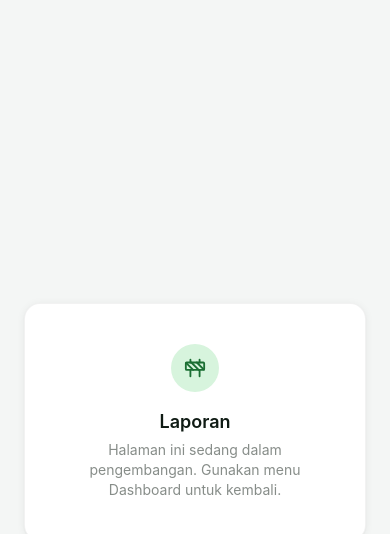
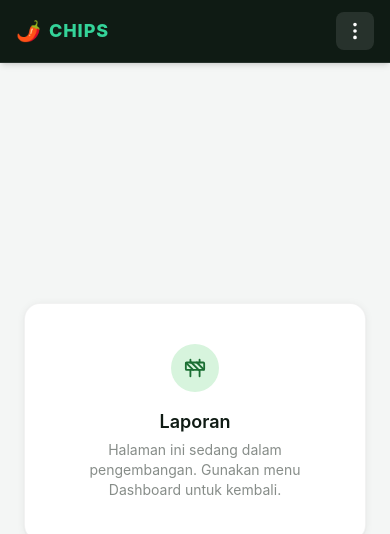
Before and after one commit to ejaaaa12/chips-smart-agriculture, a Next.js app: page /admin/laporan in a window 390 px wide. Shown: the top 534 px of the page. Built offline with nearby package versions, Linux system fonts and the light colour scheme.

Commit message:
Update Sidebar mobile & PetaniDashboard API

```diff
--- a/app/petani/page.tsx
+++ b/app/petani/page.tsx
@@ -31,8 +31,8 @@ const NAMA_BULAN = [
   "Jul", "Agu", "Sep", "Okt", "Nov", "Des",
 ];
 
-// 🟢 IP Tailscale Raspberry Pi Backend
-const RASPI_IP = "http://100.97.117.87:8000";
+// 🟢 Menggunakan Environment Variable Ngrok dengan Fallback IP Lokal
+const RASPI_URL = process.env.NEXT_PUBLIC_RASPI_URL || "http://100.97.117.87:8000";
 
 export default function PetaniDashboard() {
   const [komoditas, setKomoditas] = useState<Komoditas>(DAFTAR_KOMODITAS[0]);
@@ -69,7 +69,12 @@ export default function PetaniDashboard() {
     setLoading(true);
     const komoditasSlug = komoditas.id.toLowerCase().replace("_", "-");
 
-    fetch(`${RASPI_IP}/predict?days=365&komoditas=${komoditasSlug}`)
+    // 🟢 Memanggil API Ngrok + Header Bypass Warning
+    fetch(`${RASPI_URL}/predict?days=365&komoditas=${komoditasSlug}`, {
+      headers: {
+        "ngrok-skip-browser-warning": "true",
+      },
+    })
       .then((res) => {
         if (!res.ok) {
           throw new Error(`HTTP error! Status: ${res.status}`);
@@ -129,9 +134,12 @@ export default function PetaniDashboard() {
 
   return (
     <div className="flex min-h-screen bg-[#f4f6f5]">
-      <Sidebar role="petani" />
+      {/* 🟢 Sidebar hanya muncul di layar desktop (lg ke atas) agar rapi di HP */}
+      <div className="hidden lg:block">
+        <Sidebar role="petani" />
+      </div>
 
-      <main className="flex-1 p-6 lg:p-8 min-w-0">
+      <main className="flex-1 p-4 sm:p-6 lg:p-8 min-w-0">
         <Topbar
           emoji="🌱"
           title="Dashboard Petani"
@@ -139,7 +147,7 @@ export default function PetaniDashboard() {
           description={`Kelola lahan, panen dan pantau prediksi harga ${komoditas.nama.toLowerCase()}.`}
           dateLabel="17 Juli 2026"
           rightSlot={
-            <div className="w-48">
+            <div className="w-full sm:w-48 mt-2 sm:mt-0">
               <KomoditasSelector selected={komoditas} onSelect={setKomoditas} />
             </div>
           }
--- a/components/Sidebar.tsx
+++ b/components/Sidebar.tsx
@@ -1,5 +1,6 @@
 "use client";
 
+import { useState } from "react";
 import Link from "next/link";
 import { usePathname, useRouter } from "next/navigation";
 import {
@@ -17,6 +18,8 @@ import {
   LogOut,
   ChevronDown,
   Cloud,
+  MoreVertical, // 👈 Pakai ikon titik 3
+  X,
 } from "lucide-react";
 
 type Role = "petani" | "admin";
@@ -42,6 +45,7 @@ const adminNav = [
 export default function Sidebar({ role }: { role: Role }) {
   const pathname = usePathname();
   const router = useRouter();
+  const [isOpen, setIsOpen] = useState(false);
   const nav = role === "petani" ? petaniNav : adminNav;
 
   const handleLogout = () => {
@@ -51,14 +55,53 @@ export default function Sidebar({ role }: { role: Role }) {
   };
 
   return (
-    <aside className="hidden lg:flex lg:flex-col w-64 shrink-0 bg-ink-900 text-white h-screen sticky top-0">
-      {/* 🟢 BRAND CHIPS */}
-      <div className="flex items-center gap-2.5 px-5 py-5 border-b border-white/10">
+    <>
+      {/* 🟢 TOP BAR KHUSUS HP (Ikon Titik 3) */}
+      <div className="lg:hidden flex items-center justify-between px-4 py-3 bg-ink-900 text-white w-full fixed top-0 left-0 z-40 border-b border-white/10 shadow-md">
+        <div className="flex items-center gap-2">
+          <span className="text-xl">🌶️</span>
+          <span className="font-extrabold tracking-wider text-emerald-400 text-lg">CHIPS</span>
+        </div>
+
+        {/* Tombol Titik 3 */}
+        <button
+          onClick={() => setIsOpen(!isOpen)}
+          className="p-2 rounded-lg bg-white/10 hover:bg-white/20 text-white transition-colors"
+          aria-label="Toggle Navigation"
+        >
+          {isOpen ? <X size={22} /> : <MoreVertical size={22} />}
+        </button>
+      </div>
+
+      {/* 🟢 BACKDROP HITAM SAAT MENU DI-KLIK */}
+      {isOpen && (
+        <div
+          onClick={() => setIsOpen(false)}
+          className="lg:hidden fixed inset-0 bg-black/60 z-40 backdrop-blur-sm transition-opacity"
+        />
+      )}
+
+      {/* 🟢 DRAWER SIDEBAR */}
+      <aside
+        className={`fixed top-0 left-0 z-50 h-screen w-64 bg-ink-900 text-white flex flex-col shrink-0 transition-transform duration-300 ease-in-out lg:sticky lg:translate-x-0 ${
+          isOpen ? "translate-x-0 pt-0" : "-translate-x-full"
+        }`}
+      >
+        {/* BRAND CHIPS */}
+        <div className="flex items-center justify-between px-5 py-5 border-b border-white/10">
+          <div className="flex items-center gap-2.5">
             <span className="text-2xl">🌶️</span>
             <div className="leading-tight">
               <p className="text-base font-extrabold tracking-wider text-emerald-400">CHIPS</p>
               <p className="text-[10px] text-white/60">Chili IoT & Precision System</p>
             </div>
+          </div>
+          <button
+            onClick={() => setIsOpen(false)}
+            className="lg:hidden text-white/60 hover:text-white"
+          >
+            <X size={20} />
+          </button>
         </div>
 
         {/* User Info */}
@@ -81,6 +124,7 @@ export default function Sidebar({ role }: { role: Role }) {
               <Link
                 key={href}
                 href={href}
+                onClick={() => setIsOpen(false)}
                 className={`flex items-center gap-3 rounded-lg px-3 py-2.5 text-sm transition-colors ${
                   active
                     ? "bg-brand-600 text-white font-medium"
@@ -120,5 +164,6 @@ export default function Sidebar({ role }: { role: Role }) {
           </button>
         </div>
       </aside>
+    </>
   );
 }
```
Lines whose indentation alone changed are shown as unchanged.
